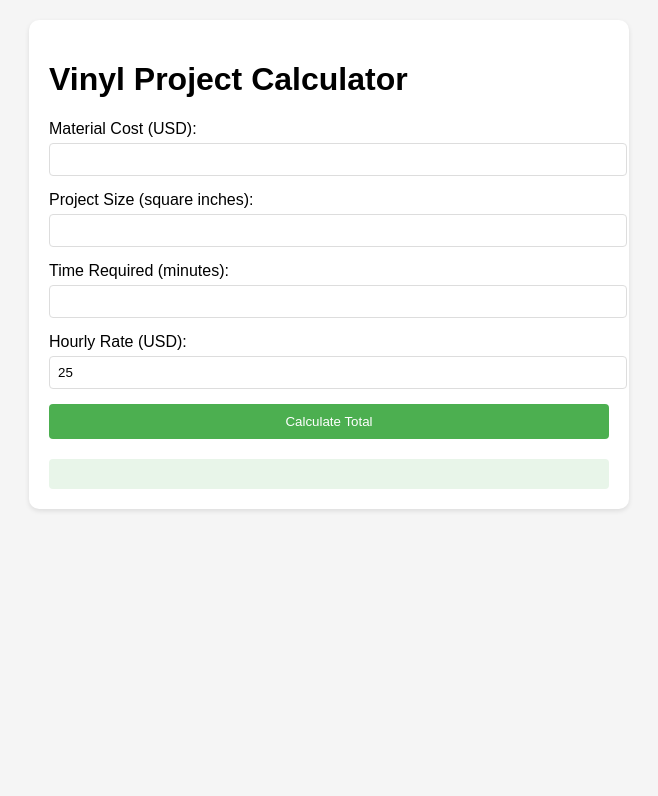
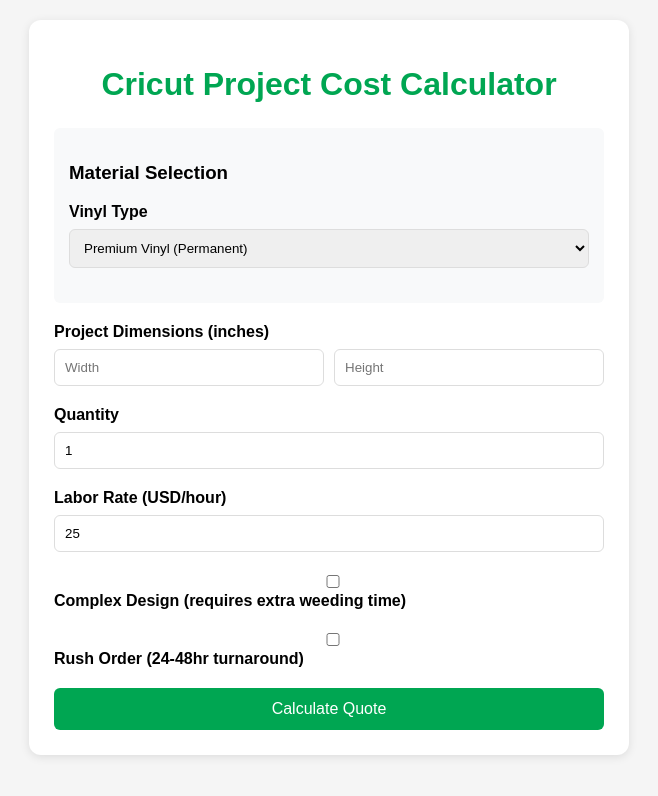
Before and after one commit to jmenichole/Maker-Estimater, a plain HTML site: page index.html in a window 1280 px wide. Shown: the whole page, without its empty margins (311-969 px from the left). Drawn offline with Linux system fonts and the light colour scheme.

Commit message:
Update index.html

```diff
--- a/index.html
+++ b/index.html
@@ -3,108 +3,254 @@
 <head>
     <meta charset="UTF-8">
     <meta name="viewport" content="width=device-width, initial-scale=1.0">
-    <title>Vinyl Project Calculator</title>
-    <link rel="manifest" href="manifest.json">
-    <meta name="theme-color" content="#4CAF50">
+    <title>Cricut-Based Vinyl Project Calculator</title>
     <style>
+        :root {
+            --cricut-green: #00A652;
+            --background: #f5f5f5;
+            --card-bg: white;
+        }
+
         body {
             font-family: Arial, sans-serif;
             max-width: 600px;
             margin: 0 auto;
             padding: 20px;
-            background-color: #f5f5f5;
+            background: var(--background);
         }
-        .calculator {
-            background: white;
-            padding: 20px;
-            border-radius: 10px;
-            box-shadow: 0 2px 5px rgba(0,0,0,0.1);
+
+        .calculator-card {
+            background: var(--card-bg);
+            padding: 25px;
+            border-radius: 12px;
+            box-shadow: 0 2px 10px rgba(0,0,0,0.1);
         }
+
+        h1 {
+            text-align: center;
+            color: var(--cricut-green);
+            margin-bottom: 25px;
+        }
+
         .input-group {
-            margin-bottom: 15px;
+            margin-bottom: 20px;
         }
+
         label {
             display: block;
-            margin-bottom: 5px;
+            margin-bottom: 8px;
+            font-weight: bold;
         }
-        input {
+
+        input, select {
             width: 100%;
-            padding: 8px;
+            padding: 10px;
             border: 1px solid #ddd;
-            border-radius: 4px;
+            border-radius: 6px;
+            box-sizing: border-box;
         }
+
         button {
-            background: #4CAF50;
+            background: var(--cricut-green);
             color: white;
-            padding: 10px 20px;
+            padding: 12px 20px;
             border: none;
-            border-radius: 4px;
+            border-radius: 6px;
+            width: 100%;
+            font-size: 16px;
             cursor: pointer;
+        }
+
+        #quoteResult {
+            display: none;
+            margin-top: 20px;
+            padding: 20px;
+            background: #e8f5e9;
+            border-radius: 6px;
+        }
+
+        table {
             width: 100%;
+            border-collapse: collapse;
+            margin-top: 15px;
         }
-        .result {
-            margin-top: 20px;
+
+        th, td {
+            padding: 10px;
+            text-align: left;
+            border-bottom: 1px solid #ddd;
+        }
+
+        .material-info {
+            background: #f8f9fa;
             padding: 15px;
-            background: #e8f5e9;
-            border-radius: 4px;
+            border-radius: 6px;
+            margin-bottom: 20px;
         }
     </style>
 </head>
 <body>
-    <div class="calculator">
-        <h1>Vinyl Project Calculator</h1>
+    <div class="calculator-card">
+        <h1>Cricut Project Cost Calculator</h1>
 
+        <form id="estimateForm">
+            <div class="material-info">
+                <h3>Material Selection</h3>
                 <div class="input-group">
-            <label>Material Cost (USD):</label>
-            <input type="number" id="materialCost" step="0.01">
+                    <label>Vinyl Type</label>
+                    <select id="vinylType" required>
+                        <option value="premium">Premium Vinyl (Permanent)</option>
+                        <option value="removable">Removable Vinyl</option>
+                        <option value="holographic">Holographic Vinyl</option>
+                        <option value="glitter">Glitter Vinyl</option>
+                        <option value="iron-on">Iron-On Vinyl</option>
+                    </select>
+                </div>
             </div>
 
             <div class="input-group">
-            <label>Project Size (square inches):</label>
-            <input type="number" id="size">
+                <label>Project Dimensions (inches)</label>
+                <div style="display: flex; gap: 10px;">
+                    <input type="number" id="width" placeholder="Width" required>
+                    <input type="number" id="height" placeholder="Height" required>
+                </div>
             </div>
 
             <div class="input-group">
-            <label>Time Required (minutes):</label>
-            <input type="number" id="time">
+                <label>Quantity</label>
+                <input type="number" id="quantity" min="1" value="1" required>
             </div>
 
             <div class="input-group">
-            <label>Hourly Rate (USD):</label>
-            <input type="number" id="rate" value="25">
+                <label>Labor Rate (USD/hour)</label>
+                <input type="number" id="laborRate" value="25" min="15" required>
             </div>
 
-        <button onclick="calculate()">Calculate Total</button>
+            <div class="input-group">
+                <label>
+                    <input type="checkbox" id="weeding">
+                    Complex Design (requires extra weeding time)
+                </label>
+            </div>
 
-        <div class="result" id="result"></div>
+            <div class="input-group">
+                <label>
+                    <input type="checkbox" id="rush">
+                    Rush Order (24-48hr turnaround)
+                </label>
+            </div>
+
+            <button type="submit">Calculate Quote</button>
+        </form>
+
+        <div id="quoteResult"></div>
     </div>
 
     <script>
-        function calculate() {
-            const materialCost = parseFloat(document.getElementById('materialCost').value) || 0;
-            const size = parseFloat(document.getElementById('size').value) || 0;
-            const time = parseFloat(document.getElementById('time').value) || 0;
-            const rate = parseFloat(document.getElementById('rate').value) || 25;
+        // Cricut material prices (as of 2025)
+        const materialPrices = {
+            'premium': {
+                price: 14.99, // USD per 12"x48" roll
+                sqInchPrice: 14.99 / (12 * 48)
+            },
+            'removable': {
+                price: 13.99,
+                sqInchPrice: 13.99 / (12 * 48)
+            },
+            'holographic': {
+                price: 19.99,
+                sqInchPrice: 19.99 / (12 * 48)
+            },
+            'glitter': {
+                price: 17.99,
+                sqInchPrice: 17.99 / (12 * 48)
+            },
+            'iron-on': {
+                price: 16.99,
+                sqInchPrice: 16.99 / (12 * 48)
+            }
+        };
 
-            const laborCost = (time / 60) * rate;
-            const overhead = (materialCost + laborCost) * 0.1;
-            const profit = (materialCost + laborCost + overhead) * 0.2;
-            const total = materialCost + laborCost + overhead + profit;
+        document.getElementById('estimateForm').addEventListener('submit', function(e) {
+            e.preventDefault();
 
-            document.getElementById('result').innerHTML = `
-                <h3>Project Breakdown:</h3>
-                <p>Material Cost: USD ${materialCost.toFixed(2)}</p>
-                <p>Labor Cost: USD ${laborCost.toFixed(2)}</p>
-                <p>Overhead (10%): USD ${overhead.toFixed(2)}</p>
-                <p>Profit (20%): USD ${profit.toFixed(2)}</p>
-                <h3>Total Quote: USD ${total.toFixed(2)}</h3>
+            // Get form values
+            const vinylType = document.getElementById('vinylType').value;
+            const width = parseFloat(document.getElementById('width').value);
+            const height = parseFloat(document.getElementById('height').value);
+            const quantity = parseInt(document.getElementById('quantity').value);
+            const laborRate = parseFloat(document.getElementById('laborRate').value);
+            const complexWeeding = document.getElementById('weeding').checked;
+            const rush = document.getElementById('rush').checked;
+
+            // Calculate material cost
+            const area = width * height;
+            const materialCost = area * materialPrices[vinylType].sqInchPrice * quantity;
+
+            // Calculate labor time (in hours)
+            let laborTime = 0.25; // Base setup time
+            laborTime += (area / 144) * 0.5; // Time per square foot
+            if (complexWeeding) laborTime *= 1.5;
+            laborTime *= quantity;
+
+            // Calculate costs
+            const laborCost = laborTime * laborRate;
+            const setupCost = 5; // Basic setup fee
+            const rushFee = rush ? (materialCost + laborCost) * 0.25 : 0;
+
+            // Business costs
+            const overhead = (materialCost + laborCost + setupCost) * 0.15;
+            const profit = (materialCost + laborCost + setupCost + overhead) * 0.20;
+
+            // Total
+            const total = materialCost + laborCost + setupCost + overhead + profit + rushFee;
+
+            // Display results
+            const resultHtml = `
+                <h3>Project Quote</h3>
+                <table>
+                    <tr>
+                        <td>Material (${materialPrices[vinylType].price}/roll)</td>
+                        <td>USD ${materialCost.toFixed(2)}</td>
+                    </tr>
+                    <tr>
+                        <td>Labor (${laborTime.toFixed(2)} hrs @ USD ${laborRate}/hr)</td>
+                        <td>USD ${laborCost.toFixed(2)}</td>
+                    </tr>
+                    <tr>
+                        <td>Setup Fee</td>
+                        <td>USD ${setupCost.toFixed(2)}</td>
+                    </tr>
+                    <tr>
+                        <td>Overhead (15%)</td>
+                        <td>USD ${overhead.toFixed(2)}</td>
+                    </tr>
+                    <tr>
+                        <td>Profit (20%)</td>
+                        <td>USD ${profit.toFixed(2)}</td>
+                    </tr>
+                    ${rush ? `
+                    <tr>
+                        <td>Rush Fee</td>
+                        <td>USD ${rushFee.toFixed(2)}</td>
+                    </tr>
+                    ` : ''}
+                    <tr>
+                        <th>Total Quote</th>
+                        <th>USD ${total.toFixed(2)}</th>
+                    </tr>
+                </table>
+                <p style="margin-top: 15px; font-size: 0.9em; color: #666;">
+                    *Based on Cricut material prices<br>
+                    *Quantity: ${quantity} pieces<br>
+                    *Size: ${width}" x ${height}" (${area} sq inches each)
+                </p>
             `;
-        }
 
-        // Register Service Worker
-        if ('serviceWorker' in navigator) {
-            navigator.serviceWorker.register('sw.js');
-        }
+            const resultDiv = document.getElementById('quoteResult');
+            resultDiv.innerHTML = resultHtml;
+            resultDiv.style.display = 'block';
+        });
     </script>
 </body>
 </html>
```
Lines whose indentation alone changed are shown as unchanged.
